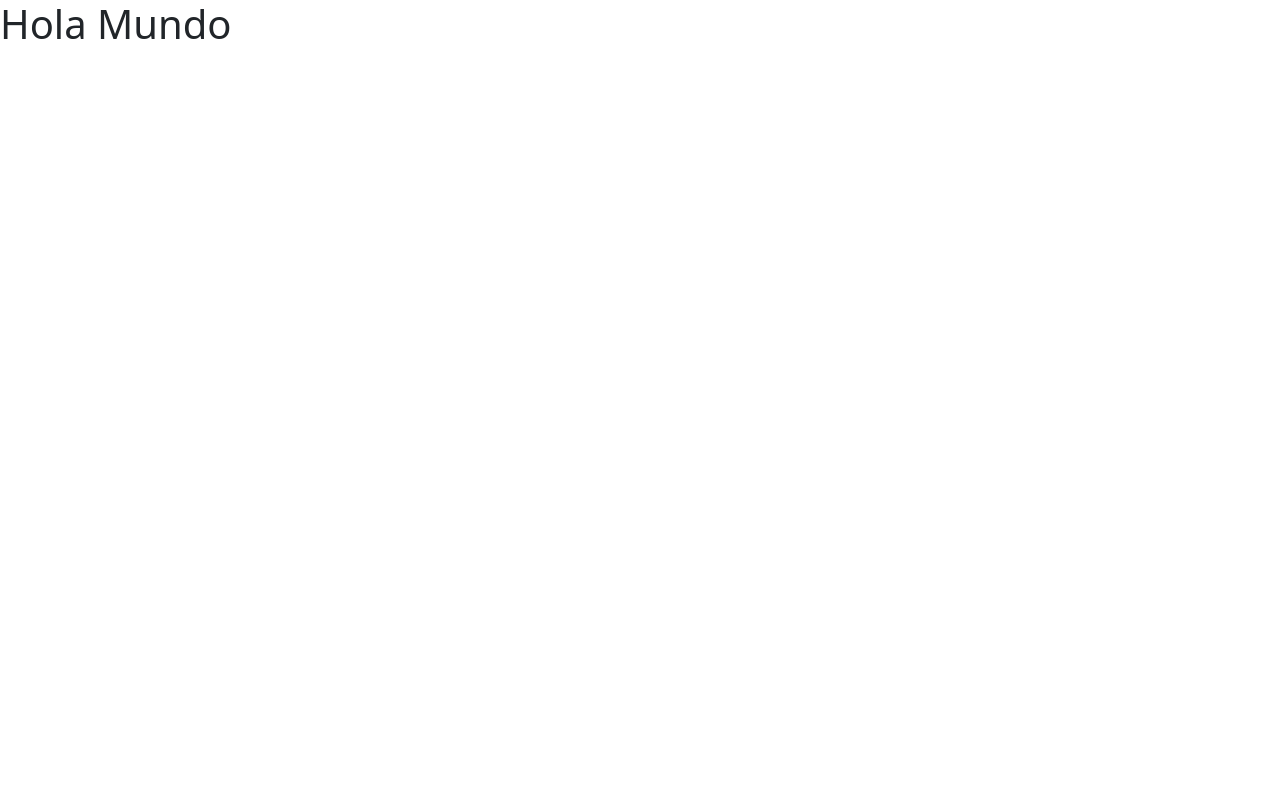
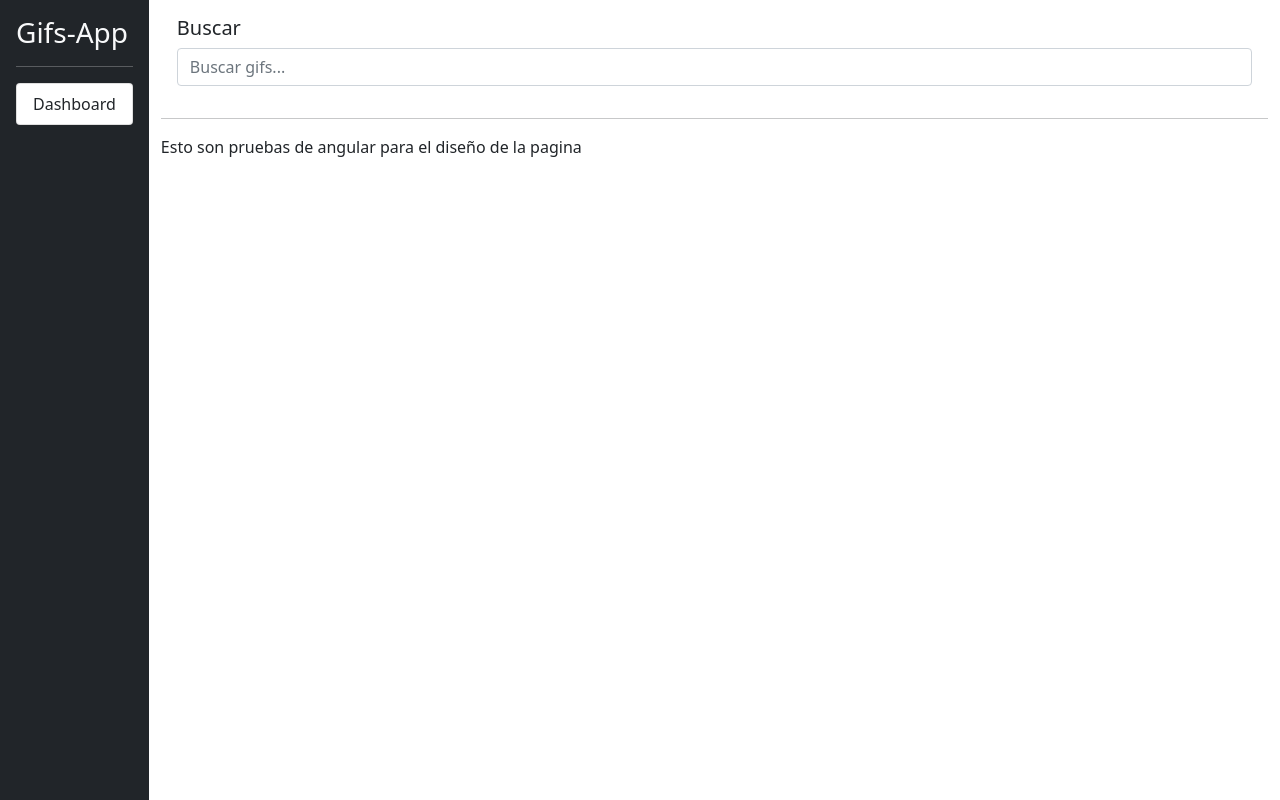
Before and after one commit to VictorCarmonaMoraza/AppGifsVictor2022, an Angular app: page / in a window 1280 px wide. Built offline with nearby package versions, Linux system fonts and the light colour scheme.

Commit message:
2 - Diseño de la pagina inicial

```diff
--- a/src/app/app.component.html
+++ b/src/app/app.component.html
@@ -1 +1,29 @@
-<h1>Hola Mundo</h1>
+<!--Pone a la izquierda el contenido-->
+<div class="d-flex">
+  <!--Fondo oscuro, border a ala derecha, padding de 3 -->
+  <div class="bg-dark border-right p-3" id="sidebar">
+    <!--Letras que sean claras-->
+    <h3 class="text-light">Gifs-App</h3>
+    <hr class="text-white" />
+    <div class="list-group list-reset">
+      <a href="#" class="list-group-item list-group-item-action">Dashboard</a>
+    </div>
+  </div>
+  <!--End Sidebar-->
+
+  <div class="container">
+    <div class="row p-3">
+      <div class="col">
+        <h5>Buscar</h5>
+        <input type="text" class="form-control" placeholder="Buscar gifs..." />
+      </div>
+    </div>
+    <hr />
+
+    <div class="row">
+      <div class="col">
+        Esto son pruebas de angular para el diseño de la pagina
+      </div>
+    </div>
+  </div>
+</div>
--- a/src/styles.css
+++ b/src/styles.css
@@ -1 +1,13 @@
 /* You can add global styles to this file, and also import other style files */
+
+html,body
+{
+  height: 100%;
+}
+
+#sidebar
+{
+  height: 100%;
+  min-height:100vh;
+
+}
```
Also changed, not shown: 1 other file (tests, documents, lock files or other folders).
